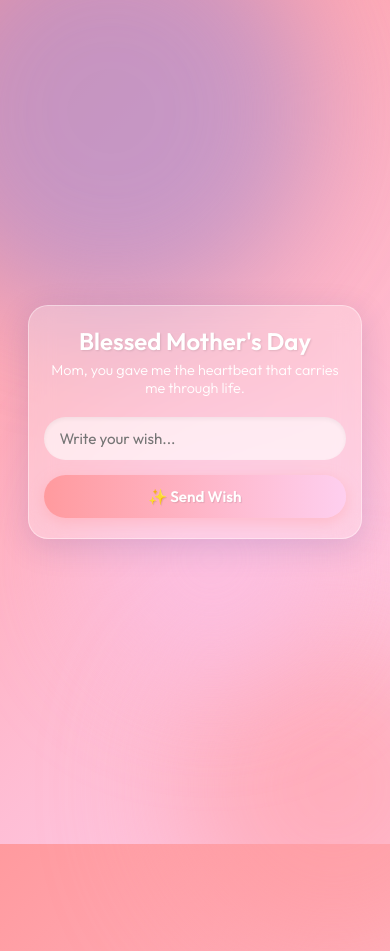
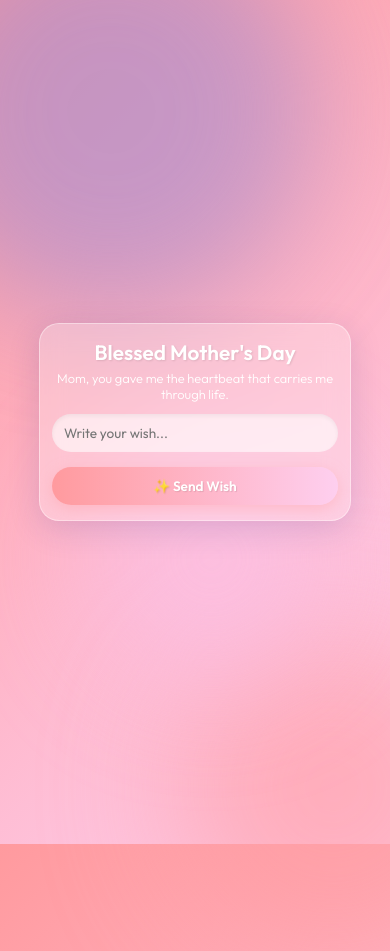
Before and after one commit to andrewkannan/mothersdaylivewishes, a website: page public/index.html in a window 390 px wide. Shown: the top 951 px of the page. Drawn offline with nearby package versions, Linux system fonts and the light colour scheme; no server answers.

Commit message:
Shrink mobile panel heavily

```diff
--- a/public/style.css
+++ b/public/style.css
@@ -241,26 +241,27 @@ button:active {
 /* Mobile Responsiveness */
 @media (max-width: 600px) {
     .center-content {
-        width: 88%; /* Slightly smaller container widths */
-        padding: 5px;
+        width: 80%; /* Even smaller container widths */
+        max-width: 320px; /* Constrain perfectly */
+        padding: 0; /* Let it sit naturally */
     }
     .glass-panel {
-        padding: 20px 15px; /* Tighter padding */
+        padding: 15px 12px; /* Very tight spacing */
     }
     .glass-panel h1 {
-        font-size: 1.5rem;
+        font-size: 1.3rem;
         margin-bottom: 5px;
     }
     .glass-panel p {
-        font-size: 0.9rem;
-        margin-bottom: 20px;
+        font-size: 0.8rem;
+        margin-bottom: 12px;
     }
     #wish-input {
-        padding: 12px 15px;
-        font-size: 0.95rem;
+        padding: 10px 12px;
+        font-size: 0.85rem;
     }
     button {
-        padding: 12px 20px;
-        font-size: 0.95rem;
+        padding: 10px 12px;
+        font-size: 0.85rem;
     }
 }
```
